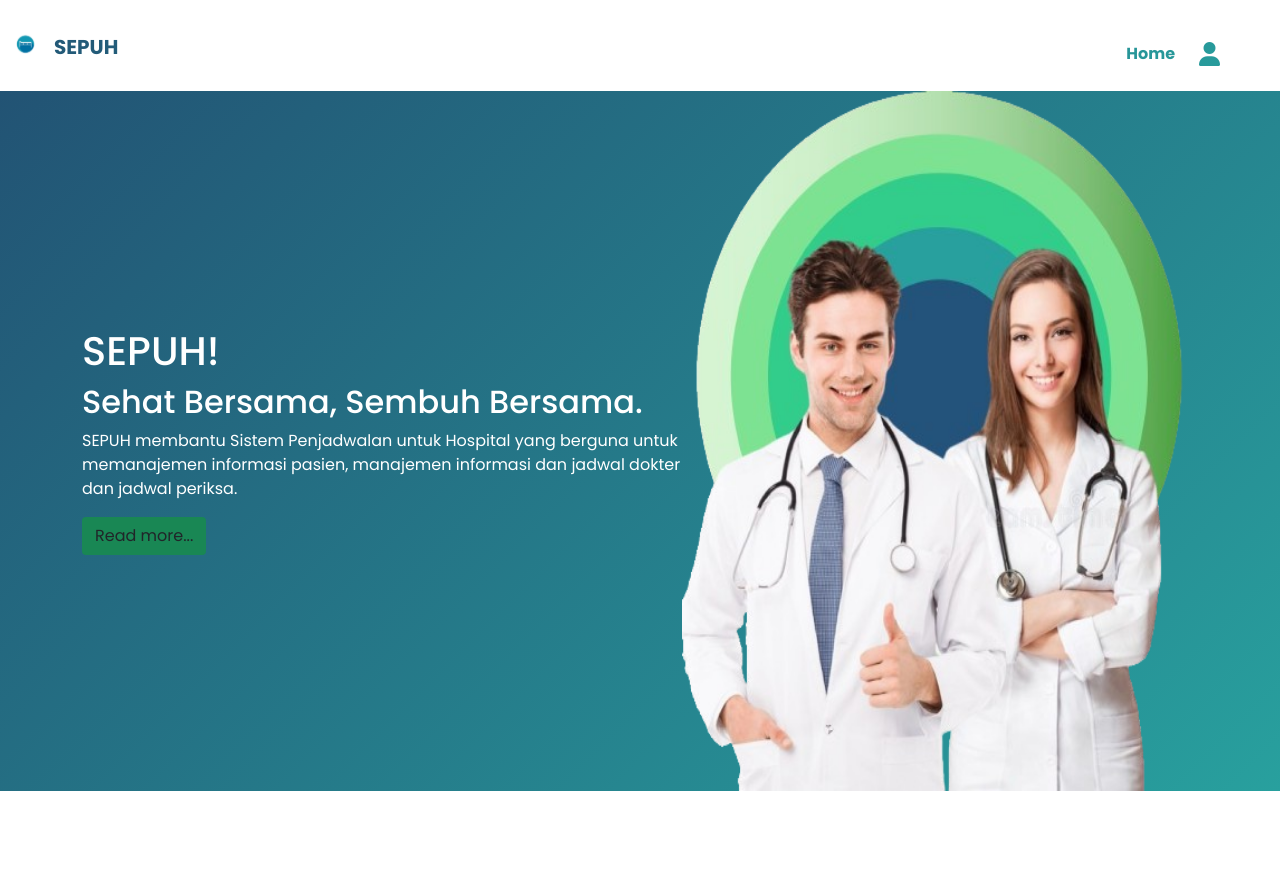
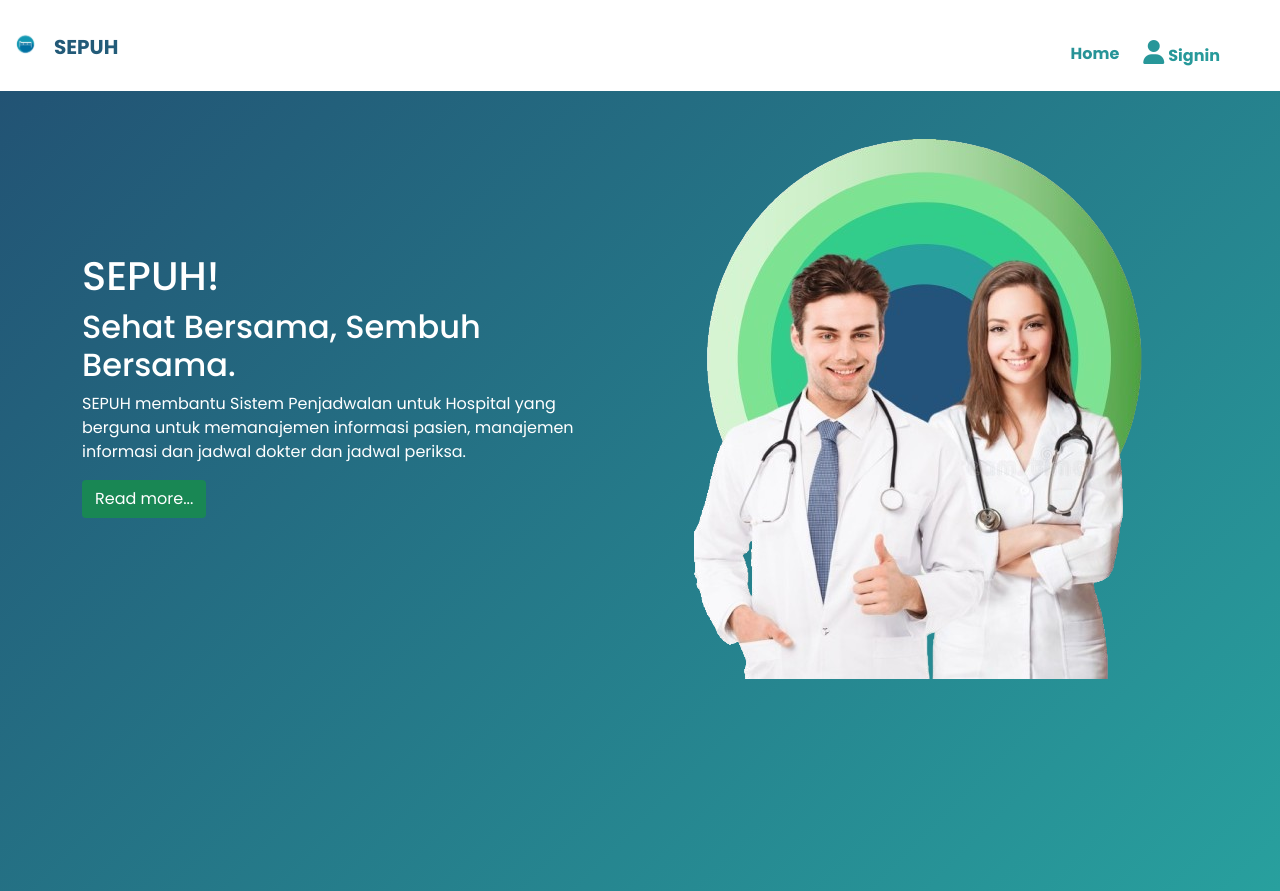
Before and after one commit to ahlilfikri/SEPUH, a React (Vite) app in the folder Frontend/sepuh-project/: page / in a window 1280 px wide. Before the commit the page ends 800 px from the top, so only its background shows below. Built offline with nearby package versions, Linux system fonts and the light colour scheme; a web font is replaced by a local one.

Commit message:
fix home

```diff
--- a/Frontend/sepuh-project/src/admin/pages/home/index.jsx
+++ b/Frontend/sepuh-project/src/admin/pages/home/index.jsx
@@ -1,15 +1,20 @@
 import React, { Fragment } from 'react';
-import Gambar from '/logo.svg'
-import Dokter from '/doksuster.png'
+import Gambar from '/logo.svg';
+import Dokter from '/doksuster.png';
+import { useNavigate } from 'react-router-dom';
 
 const Home = () => {
+    const navigate = useNavigate();
+    const handleSignin = () => {
+        navigate('/signin');
+    }
     return (
         <Fragment>
             <header>
                 <nav className="navbar navbar-expand-lg bg-light" style={{ background: 'linear-gradient(135deg, #225374, #28A09E)', WebkitBackgroundClip: 'text', WebkitTextFillColor: 'transparent' }}>
                     <div className="container-fluid">
                         <a className="navbar-brand d-flex pe-5 pt-4" href="#">
-                            <img src={Gambar} alt="" width="32" height="24" className="d-inline-block align-text-top" style={{ fontSize: '24px' }} />
+                            <img src={Gambar} alt="" width="32" height="24" className="d-inline-block align-text-top" />
                             <p style={{ fontWeight: 'bold', marginLeft: '10px' }}>SEPUH</p>
                         </a>
                         <button className="navbar-toggler" type="button" data-bs-toggle="collapse" data-bs-target="#navbarNav" aria-controls="navbarNav" aria-expanded="false" aria-label="Toggle navigation">
@@ -20,7 +25,10 @@ const Home = () => {
                                 <li className="nav-item">
                                     <a className="nav-link active d-flex align-items-center pe-5 pt-4" aria-current="page" href="#">
                                         <p style={{ fontWeight: 'bold', margin: 0, WebkitBackgroundClip: 'text', WebkitTextFillColor: 'transparent' }} className="pe-4">Home</p>
-                                        <i className="fas fa-user " style={{ fontSize: '24px', color: '#28A09E' }}></i>
+                                        <div className="" onClick={handleSignin()}>
+                                            <i className="fas fa-user" style={{ fontSize: '24px', color: '#28A09E' }}></i>
+                                            <span style={{ fontSize: '16px', fontWeight: '700' }} className='ps-1'>Signin</span>
+                                        </div>
                                     </a>
                                 </li>
                             </ul>
@@ -28,16 +36,18 @@ const Home = () => {
                     </div>
                 </nav>
             </header>
-            <main className="position-relative" style={{ height: 'vh', background: 'linear-gradient(135deg, #225374, #28A09E)' }}>
-                <div className="container d-flex align-items-center justify-content-between h-100 text-white">
-                    <div className="info text-justify mx-auto" style={{ maxWidth: '600px' }}>
-                        <h1>SEPUH!</h1>
-                        <h2>Sehat Bersama, Sembuh Bersama.</h2>
-                        <p>SEPUH membantu Sistem Penjadwalan untuk Hospital yang berguna untuk memanajemen informasi pasien, manajemen informasi dan jadwal dokter dan jadwal periksa.</p>
-                        <button className="btn btn-read-more bg-success text-center">Read more...</button>
-                    </div>
-                    <div className="doctor-image position-relative">
-                        <img src={Dokter} alt="" className="img-fluid" style={{ height: '700px', width: '700px' }} />
+            <main className="position-relative" style={{ minHeight: '100vh', background: 'linear-gradient(135deg, #225374, #28A09E)' }}>
+                <div className="container text-white h-100">
+                    <div className="row align-items-center h-100">
+                        <div className="col-md-6 mx-auto text-center text-md-start pt-5 pt-md-0">
+                            <h1>SEPUH!</h1>
+                            <h2>Sehat Bersama, Sembuh Bersama.</h2>
+                            <p>SEPUH membantu Sistem Penjadwalan untuk Hospital yang berguna untuk memanajemen informasi pasien, manajemen informasi dan jadwal dokter dan jadwal periksa.</p>
+                            <button className="btn btn-read-more bg-success text-center text-white">Read more...</button>
+                        </div>
+                        <div className="col-md-6 text-center pt-5">
+                            <img src={Dokter} alt="" className="img-fluid" style={{ maxHeight: '700px' }} />
+                        </div>
                     </div>
                 </div>
                 <div className="circle-background position-absolute"></div>
```
Also changed, not shown: 2 other files (tests, documents, lock files or other folders).
